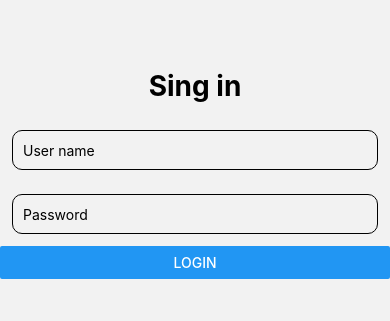
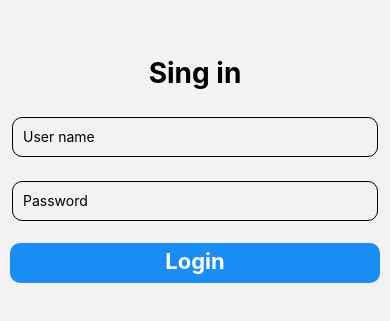
Before and after one commit to misaellvz/react_native_app, a React Native app: screen /Login in a window 390 px wide. Shown: the part 243-564 px from the top of the page. Built offline with nearby package versions, Linux system fonts and the light colour scheme.

Commit message:
Detail styles added

```diff
--- /dev/null
+++ b/src/Styles/ItemMenuStyles.js
@@ -0,0 +1,15 @@
+import { StyleSheet } from 'react-native';
+
+export const styles = StyleSheet.create({
+  itemMenu: {
+    flexDirection: "row",
+    paddingVertical: 20,
+    borderBottomWidth: 1,
+    borderColor: "#CFCFCF",
+  },
+  itemMenuTitle: {
+    fontWeight: "bold",
+    paddingRight: 10,
+    width: 120,
+  },
+});
--- a/src/Styles/LoginStyles.js
+++ b/src/Styles/LoginStyles.js
@@ -18,5 +18,24 @@ export const styles = StyleSheet.create({
     padding: 10,
     borderRadius: 10,
   },
+  button: {
+    backgroundColor: '#198df1',
+    textAlign: 'center',
+    color: '#fff',
+    margin: 10,
+    paddingTop: 5,
+    height: 40,
+    width: '95%',
+    alignSelf: 'center',
+    borderRadius: 10,
+    fontSize: 20,
+    fontWeight: '600',
+  },
+  buttonTitle: {
+    color: '#fff',
+    textAlign: 'center',
+    fontSize: 22,
+    fontWeight: 'bold'
+  },
   error: { textAlign: 'center', color: '#f00', marginTop: 20 },
 });
--- a/src/Styles/ProductCardStyles.js
+++ b/src/Styles/ProductCardStyles.js
@@ -10,7 +10,7 @@ export const styles = StyleSheet.create({
     margin: 5,
     padding: 10,
     borderColor: 'grey',
-    borderWidth: 1,
+    borderWidth: 0.3,
     flex: 1,
     borderRadius: 10,
   },
--- a/src/Styles/ProductDetailsStyles.js
+++ b/src/Styles/ProductDetailsStyles.js
@@ -6,11 +6,10 @@ export const styles = StyleSheet.create({
     justifyContent: 'center',
     alignItems: 'center',
     backgroundColor: '#fff',
-    height: 220,
     margin: 5,
     padding: 10,
     borderColor: 'grey',
-    borderWidth: 1,
+    borderWidth: 0.3,
     flex: 1,
     borderRadius: 10,
   },
--- a/src/Styles/ProductFilterDialogStyles.js
+++ b/src/Styles/ProductFilterDialogStyles.js
@@ -35,5 +35,24 @@ export const styles = StyleSheet.create({
   slider: {
     marginBottom: 20,
     marginTop: 20,
-  }
+  },
+  button: {
+    backgroundColor: '#198df1',
+    textAlign: 'center',
+    color: '#fff',
+    margin: 10,
+    paddingTop: 5,
+    height: 40,
+    width: '95%',
+    alignSelf: 'center',
+    borderRadius: 10,
+    fontSize: 20,
+    fontWeight: '600',
+  },
+  buttonTitle: {
+    color: '#fff',
+    textAlign: 'center',
+    fontSize: 20,
+    fontWeight: 'bold'
+  },
 });
--- a/src/Styles/userDataStyles.js
+++ b/src/Styles/userDataStyles.js
@@ -14,7 +14,23 @@ export const styles = StyleSheet.create({
   dataContent: {
     marginBottom: 20,
   },
-  btnLogoun: {
-    paddingTop: 20,
+  button: {
+    backgroundColor: '#198df1',
+    textAlign: 'center',
+    color: '#fff',
+    margin: 10,
+    paddingTop: 5,
+    height: 40,
+    width: '95%',
+    alignSelf: 'center',
+    borderRadius: 10,
+    fontSize: 20,
+    fontWeight: '600',
+  },
+  buttonTitle: {
+    color: '#fff',
+    textAlign: 'center',
+    fontSize: 20,
+    fontWeight: 'bold'
   },
 });
--- a/src/components/Auth/ItemMenu.js
+++ b/src/components/Auth/ItemMenu.js
@@ -1,5 +1,6 @@
-import { StyleSheet, Text, View } from 'react-native'
-import React from 'react'
+import React from 'react';
+import { Text, View } from 'react-native';
+import { styles } from '../../Styles/ItemMenuStyles';
 
 const ItemMenu = ({ title, text }) => {
   return (
@@ -11,17 +12,3 @@ const ItemMenu = ({ title, text }) => {
 }
 
 export default ItemMenu;
-
-const styles = StyleSheet.create({
-  itemMenu: {
-    flexDirection: "row",
-    paddingVertical: 20,
-    borderBottomWidth: 1,
-    borderColor: "#CFCFCF",
-  },
-  itemMenuTitle: {
-    fontWeight: "bold",
-    paddingRight: 10,
-    width: 120,
-  },
-});
--- a/src/components/Auth/Login.js
+++ b/src/components/Auth/Login.js
@@ -3,7 +3,7 @@ import {
   View,
   Text,
   TextInput,
-  Button,
+  TouchableOpacity,
 } from 'react-native';
 import { useNavigation } from '@react-navigation/native';
 import { useFormik } from 'formik';
@@ -51,7 +51,9 @@ const Login = () => {
         value={formik.values.password}
         onChangeText={(text) => formik.setFieldValue('password', text)}
       />
-      <Button style={styles.button} title="Login" onPress={formik.handleSubmit} />
+      <TouchableOpacity style={styles.button} onPress={formik.handleSubmit}>
+        <Text style={styles.buttonTitle}>Login</Text>
+      </TouchableOpacity>
       <Text style={styles.error}>{formik.errors.username}</Text>
       <Text style={styles.error}>{formik.errors.password}</Text>
       <Text style={styles.error}>{error}</Text>
--- a/src/components/Auth/UserData.js
+++ b/src/components/Auth/UserData.js
@@ -1,6 +1,6 @@
 import { useNavigation } from "@react-navigation/native";
 import React from "react";
-import { View, Text, Button } from "react-native";
+import { Text, TouchableOpacity, View } from "react-native";
 import useAuth from "../../hooks/useAuth";
 import { styles } from "../../Styles/userDataStyles";
 
@@ -27,7 +27,9 @@ const UserData = () => {
         <ItemMenu title="Email" text={auth.email} />
       </View>
 
-      <Button title="Logout" onPress={Logout} style={styles.btnLogoun} />
+      <TouchableOpacity style={styles.button} onPress={Logout}>
+        <Text style={styles.buttonTitle}>Logout</Text>
+      </TouchableOpacity>
     </View>
   );
 }
--- a/src/components/Product/ProductFilterDialogView.js
+++ b/src/components/Product/ProductFilterDialogView.js
@@ -1,7 +1,7 @@
-import { View, Text, Button, TextInput, Switch } from 'react-native';
+import Slider from '@react-native-community/slider';
 import React from 'react';
+import { Switch, Text, TextInput, TouchableOpacity, View } from 'react-native';
 import { styles } from '../../Styles/ProductFilterDialogStyles';
-import Slider from '@react-native-community/slider';
 
 const ProductFilterDialogView = ({ formik }) => {
   return (
@@ -73,7 +73,9 @@ const ProductFilterDialogView = ({ formik }) => {
         maximumValue={1000}
         onValueChange={(value) => formik.setFieldValue('maxPrice', value)}
         />
-      <Button title="Search" onPress={formik.handleSubmit} />
+      <TouchableOpacity style={styles.button} onPress={formik.handleSubmit}>
+        <Text style={styles.buttonTitle}>Search</Text>
+      </TouchableOpacity>
     </View>
   );
 }
--- a/src/screens/Home.js
+++ b/src/screens/Home.js
@@ -1,11 +1,11 @@
 import React, { useState } from 'react';
-import { Button, Text, TouchableOpacity, View } from 'react-native';
-import ProductsList from '../components/Product/ProductsList';
+import { Text, TouchableOpacity, View } from 'react-native';
 import Error from '../components/Error';
 import ProductFilterDialog from '../components/Product/ProductFilterDialog';
+import ProductsList from '../components/Product/ProductsList';
 import Spinner from '../components/Spinner';
 import useProductsFilterListState from '../hooks/products-filter-list';
-import { styles } from '../Styles/ButtonStyles';
+import { styles } from '../Styles/HomeStyles';
 
 const Home = () => {
   const [ open, setOpen ] = useState(false);
```
Also changed, not shown: src/Styles/HomeStyles.js (renamed from src/Styles/ButtonStyles.js).
